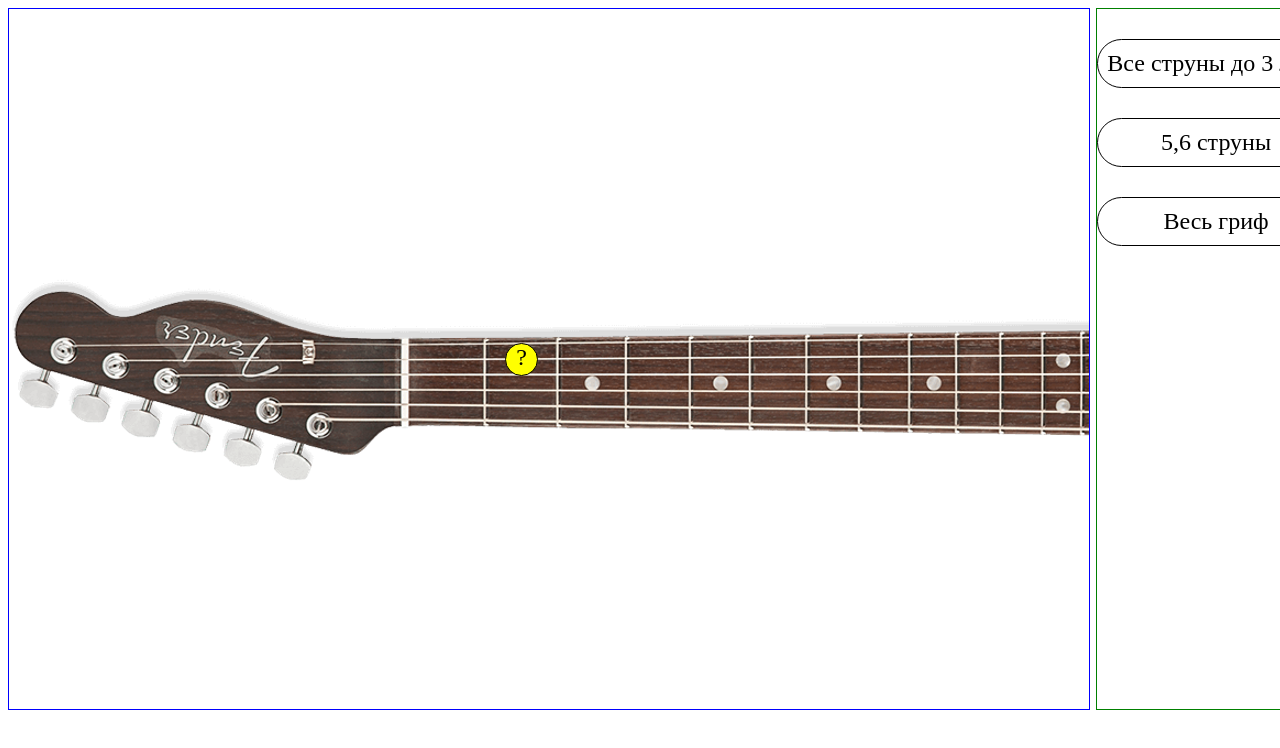
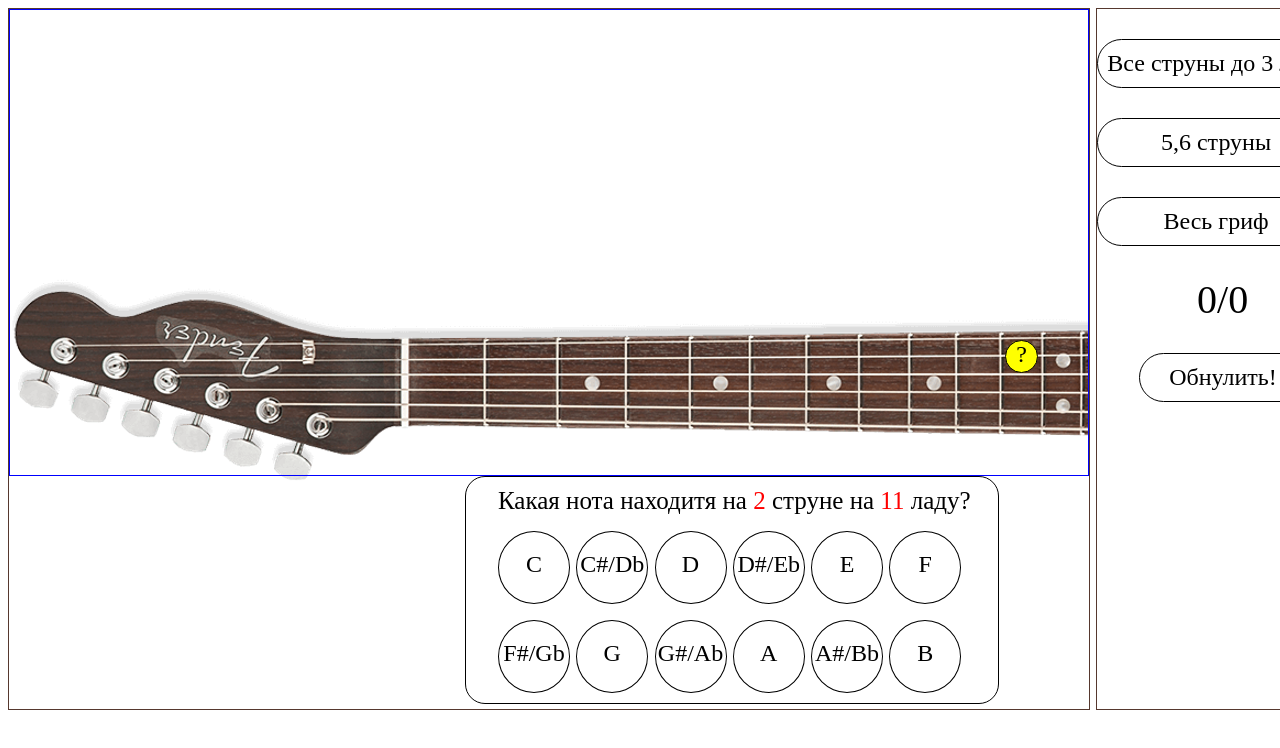
Before and after one commit to IlyaShuv/fretboard, a plain HTML site: page index.html in a window 1280 px wide. Shown: the top 748 px of the page. Drawn offline with nearby package versions, Linux system fonts and the light colour scheme.

Commit message:
Сверстана основа поля с грифом и кнопками ответов и поля управления режимом. Написан движок для режима по всему грифу.

```diff
--- a/index.html
+++ b/index.html
@@ -4,22 +4,49 @@
 	<title>Определение нот на грифе</title>
 	<meta charset="utf-8">
 	<link rel="stylesheet" type="text/css" href="css/main.css">
+	<script src="js/script.js"></script>
+	<script src="https://cdnjs.cloudflare.com/ajax/libs/jquery/3.3.1/jquery.min.js"></script>
 </head>
 <body>
 	<div class="container">
 		<div id="neckArea">
-			<div id="pointer">?</div>
+			<div id="neckArea_fretboard">
+				<div id="neckArea_pointer">?</div>
+			</div>
+			<div id="neckArea_answers">
+				 Какая нота находитя на <span id="neckArea_string"></span> струне на <span id="neckArea_fret"></span> ладу?<br>
+				<p class="neckArea_answer neckArea_answer-ansMain">C</p>
+				<p class="neckArea_answer neckArea_answer-ansAlt">C#/Db</p>
+				<p class="neckArea_answer neckArea_answer-ansMain">D</p>
+				<p class="neckArea_answer neckArea_answer-ansAlt">D#/Eb</p>
+				<p class="neckArea_answer neckArea_answer-ansMain">E</p>
+				<p class="neckArea_answer neckArea_answer-ansMain">F</p><br>
+				<p class="neckArea_answer neckArea_answer-ansAlt">F#/Gb</p>
+				<p class="neckArea_answer neckArea_answer-ansMain">G</p>
+				<p class="neckArea_answer neckArea_answer-ansAlt">G#/Ab</p>
+				<p class="neckArea_answer neckArea_answer-ansMain">A</p>
+				<p class="neckArea_answer neckArea_answer-ansAlt">A#/Bb</p>
+				<p class="neckArea_answer neckArea_answer-ansMain">B</p>
+			</div>
 		</div>
 
 		<div id="controlArea">
 			<div class="controlArea_button">Все струны до 3 лада</div>
 			<div class="controlArea_button">5,6 струны</div>
 			<div class="controlArea_button">Весь гриф</div>
+			<div id="controlArea_answersCount">
+				<span id="controlArea_trueAns">0</span>/<span id="controlArea_allAns">0</span>
+			</div>
+			<div class="controlArea_button controlArea_button-reset">Обнулить!</div>
 		</div>
 	</div>
 
 	<footer>
 
 	</footer>
+
+	<script>
+		start();
+	</script>
 </body>
 </html>
--- /dev/null
+++ b/js/script.js
@@ -0,0 +1,56 @@
+var neck = {
+	notes: [["F", "F#/Gb", "G", "G#/Ab", "A", "A#/Bb", "B", "C", "C#/Db", "D", "D#/Eb", "E"],
+					["C", "C#/Db", "D", "D#/Eb", "E", "F", "F#/Gb", "G", "G#/Ab", "A", "A#/Bb", "B"],
+					["G#/Ab", "A", "A#/Bb", "B", "C", "C#/Db", "D", "D#/Eb", "E", "F", "F#/Gb", "G"],
+					["D#/Eb", "E", "F", "F#/Gb", "G", "G#/Ab", "A", "A#/Bb", "B", "C", "C#/Db", "D"],
+					["A#/Bb", "B", "C", "C#/Db", "D", "D#/Eb", "E", "F", "F#/Gb", "G", "G#/Ab", "A"],
+					["F", "F#/Gb", "G", "G#/Ab", "A", "A#/Bb", "B", "C", "C#/Db", "D", "D#/Eb", "E"]],
+	frets: [[[318, 422], [318, 496], [317, 567], [317, 633], [316, 694], [316, 752], [315, 807], [314, 858], [314, 907], [313, 953], [313, 995], [312, 1037]],
+					[[333, 422], [333, 496], [333, 567], [332, 633], [332, 694], [332, 752], [331, 807], [331, 858], [331, 907], [331, 953], [330, 995], [330, 1037]],
+					[[349, 422], [349, 496], [349, 567], [349, 633], [349, 694], [349, 752], [348, 807], [348, 858], [348, 907], [348, 953], [348, 995], [348, 1037]],
+					[[364, 422], [364, 496], [364, 567], [365, 633], [365, 694], [365, 752], [366, 807], [366, 858], [366, 907], [367, 953], [367, 995], [367, 1037]],
+					[[379, 422], [379, 496], [380, 567], [380, 633], [381, 694], [382, 752], [382, 807], [383, 858], [384, 907], [384, 953], [385, 995], [386, 1037]],
+					[[395, 422], [395, 496], [396, 567], [397, 633], [397, 694], [398, 752], [399, 807], [399, 858], [400, 907], [401, 953], [402, 995], [403, 1037]]]
+
+};
+
+var QuestNote = "C";
+var AnswNote = "C";
+var trueCounter = 0;
+var allCounter = 0;
+
+function neckNotes() {
+	var strNum = Math.ceil(Math.random()*6);
+ 	var fretNum = Math.ceil(Math.random()*12);
+	$("#neckArea_pointer").css("margin-top", neck.frets[strNum-1][fretNum-1][0]+"px").css("margin-left", neck.frets[strNum-1][fretNum-1][1]+"px");
+	$("#neckArea_string").html(strNum);
+	$("#neckArea_fret").html(fretNum);
+	QuestNote = neck.notes[strNum-1][fretNum-1];
+}
+
+function start() {
+	$(document).ready(function() {
+		neckNotes();
+	});
+	$(".neckArea_answer").click(function() {
+		$(".neckArea_answer").css("background-color", "white");
+		AnswNote = $(this).html();
+		if (QuestNote == AnswNote) {
+			trueCounter++;
+			$(this).css("background-color", "green");
+		}
+		else {
+			$(this).css("background-color", "red");
+		}
+		allCounter++;
+		$("#controlArea_trueAns").html(trueCounter);
+		$("#controlArea_allAns").html(allCounter);
+		neckNotes();
+	});
+	$(".controlArea_button-reset").click(function() {
+		trueCounter = 0;
+		allCounter = 0;
+		$("#controlArea_trueAns").html(trueCounter);
+		$("#controlArea_allAns").html(allCounter);
+	});
+}
--- a/sass/main.scss
+++ b/sass/main.scss
@@ -11,7 +11,7 @@
 }
 
 #neckArea {
-	border: blue thin solid;
+	border: #56382e thin solid;
 	width: 1080px;
 	height: 700px;
 	float: left;
@@ -19,7 +19,7 @@
 }
 
 #controlArea {
-	border: green solid thin;
+	border: #56382e solid thin;
 	width: 260px;
 	height: 700px;
 	float: right;
@@ -29,6 +29,7 @@
 	font-size: 24px;
 	width: 220px;
 	text-align: center;
+	cursor: pointer;
 	border: black solid thin;
 	margin-top: 30px;
 	padding: {
@@ -38,18 +39,74 @@
 		left: 8px;
 	}
 	border-radius: 25px;
+	&-reset {
+		width: 150px;
+		margin-left: 42px;
+	}
 }
 
-#pointer {
+#controlArea_answersCount {
+	font-size: 40px;
+	margin: {
+		top: 30px;
+		left: 100px;
+	}
+}
+
+#neckArea_fretboard {
+	border: blue thin solid;
+	height: 465px;
+}
+
+#neckArea_pointer {
 	font-size: 24px;
-	margin-top: 334px;
-	margin-left: 496px;
+	margin-top: 403px;
+	margin-left: 1037px;
 	height: 31px;
 	width: 31px;
 	text-align: center;
 	background-color: yellow;
 	border: thin solid black;
 	border-radius: 50%;
+}
 
+#neckArea_answers {
+	font-size: 25px;
+	float: right;
+	margin-right: 90px;
+	width: 500px;
+	border: black thin solid;
+	border-radius: 20px;
+	padding: {
+		top: 10px;
+		left: 32px;
+		bottom: 10px;
+	}
+}
 
+.neckArea_answer {
+	display: inline-block;
+	font-size: 24px;
+	text-align: center;
+	cursor: pointer;
+	border: black thin solid;
+	border-radius: 50%;
+	height: 35px;
+	width: 70px;
+	margin: {
+		top: 16px;
+		bottom: 0;
+	}
+	padding: {
+		top: 19px;
+		bottom: 17px;
+	}
 }
+
+#neckArea_string {
+	color: red;
+}
+
+#neckArea_fret {
+	color: red;
+}
```
Also changed, not shown: css/main.css.
